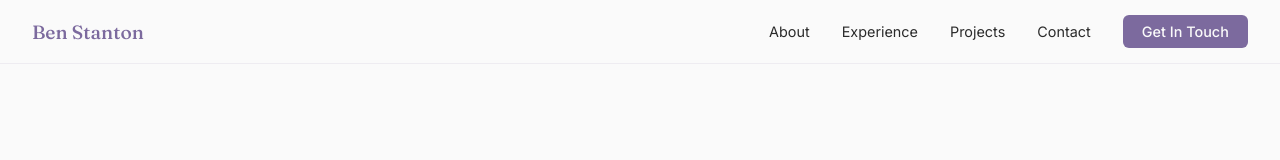
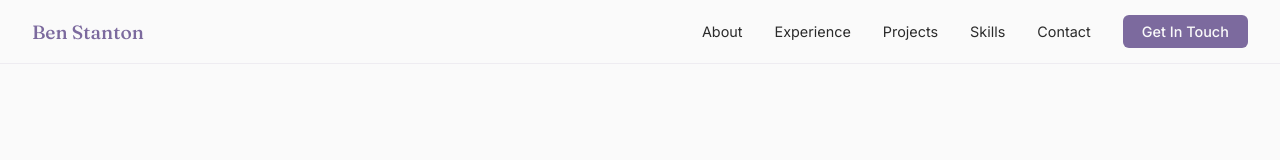
Before and after one commit to bstanton31/stanton-dev, a Next.js app: page / in a window 1280 px wide. Shown: the top 160 px of the page. Built offline with nearby package versions, Linux system fonts and the light colour scheme.

Commit message:
add skills to nav

```diff
--- a/app/page.js
+++ b/app/page.js
@@ -27,7 +27,7 @@ export default function Home() {
           Ben Stanton
         </span>
         <div style={{ display: 'flex', gap: '2rem', alignItems: 'center' }}>
-          {['About', 'Experience', 'Projects', 'Contact'].map(link => (
+          {['About', 'Experience', 'Projects', 'Skills', 'Contact'].map(link => (
             <a key={link} href={`#${link.toLowerCase()}`} style={{
               fontSize: '0.9rem', color: '#2B2B2B', textDecoration: 'none',
               fontFamily: 'var(--font-inter)', fontWeight: 400,
```
